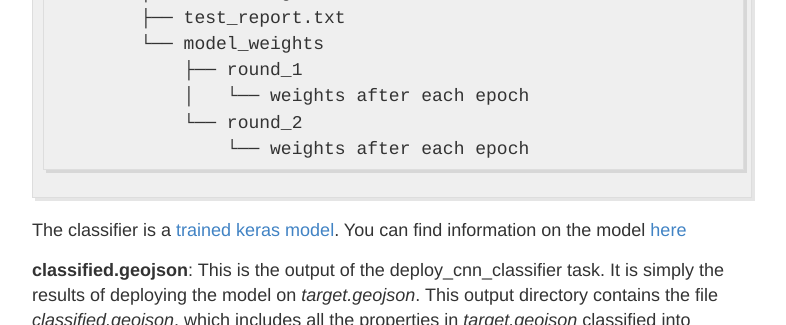
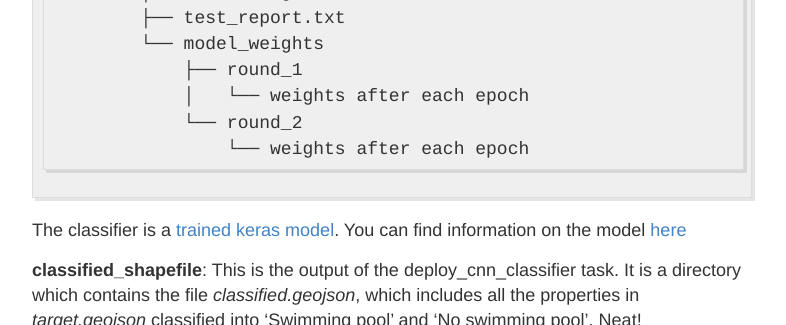
Before and after one commit to neoocm/PlatformStories.github.io, a Jekyll site: the page built from _posts/2016-9-8-swimming-pools.md, in a window 1280 px wide and 900 px high, scrolled down 5149 px, cut to the strip 0-325 px from the top of the window. Shown: the whole strip, without its empty margins (248-1034 px from the left). Built offline with Jekyll 4.4.1, drawn with Linux system fonts in a browser that asks for light colours.

Commit message:
edited output description of deploy task

```diff
--- a/_posts/2016-9-8-swimming-pools.md
+++ b/_posts/2016-9-8-swimming-pools.md
@@ -94,7 +94,7 @@ The following two GBDX tasks comprise the workflow. They are linked by the train
 
 The classifier is a [trained keras model](https://keras.io/models/about-keras-models/). You can find information on the model [here](https://github.com/DigitalGlobe/mltools/tree/master/examples/polygon_classify_cnn)
 
-<b>classified.geojson</b>: This is the output of the deploy_cnn_classifier task. It is simply the results of deploying the model on *target.geojson*. This output directory contains the file *classified.geojson*, which includes all the properties in *target.geojson* classified into 'Swimming pool' and 'No swimming pool'. Neat!
+<b>classified_shapefile</b>: This is the output of the deploy_cnn_classifier task. It is a directory which contains the file *classified.geojson*, which includes all the properties in *target.geojson* classified into 'Swimming pool' and 'No swimming pool'. Neat!
 
 ![classified_shapefile.png]({{ site.baseurl }}/images/swimming-pools/classified_shapefile.png)
 *A sample of properties in classified.geojson.*
```
